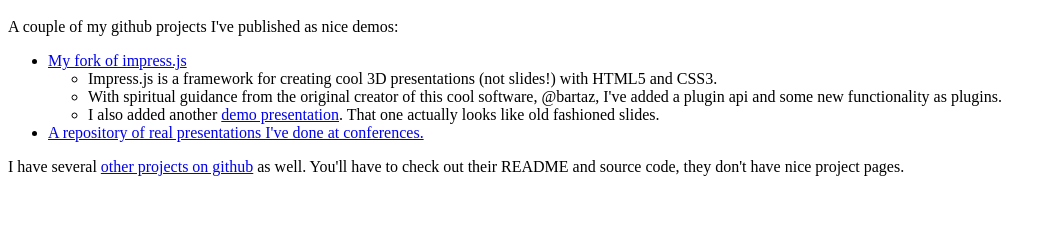
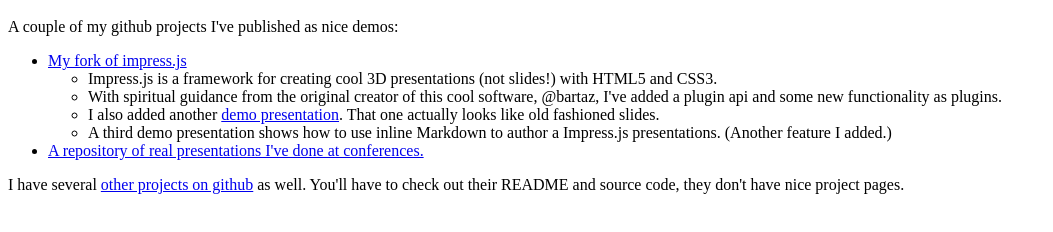
Before and after one commit to henrikingo/henrikingo.github.io, a plain HTML site: page index.html in a window 1280 px wide. Shown: the part 48-280 px from the top of the page, without its empty margins (0-1053 px from the left). Drawn offline with Linux system fonts and the light colour scheme.

Commit message:
Add link to new Markdown based Impress.js demo.

```diff
--- a/index.html
+++ b/index.html
@@ -16,6 +16,7 @@
     <li>Impress.js is a framework for creating cool 3D presentations (not slides!) with HTML5 and CSS3.</li>
     <li>With spiritual guidance from the original creator of this cool software, @bartaz, I've added a plugin api and some new functionality as plugins.</li>
     <li>I also added another <a href="impress.js/examples/classic-slides/">demo presentation</a>. That one actually looks like old fashioned slides.</ĺi>
+    <li>A third demo presentation shows how to use inline Markdown to author a Impress.js presentations. (Another feature I added.)</li>
   </ul>
   </li>
   <li><a href="presentations/">A repository of real presentations I've done at conferences.</a></li>
```
